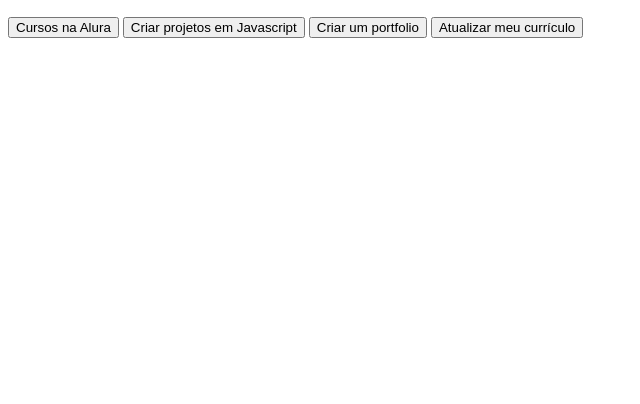
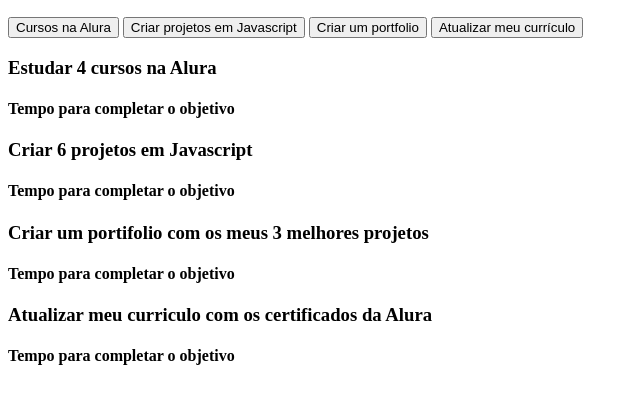
Before and after one commit to michele098/site, a plain HTML site: page index.html in a window 1280 px wide. Shown: the part 50-454 px from the top of the page, without its empty margins (0-640 px from the left). Drawn offline with Linux system fonts and the light colour scheme.

Commit message:
Add files via upload

```diff
--- a/index.html
+++ b/index.html
@@ -6,7 +6,6 @@
     <title>Meus objetivos do ano</title>
     <link rel="stylesheet" href="style.css">
 </head>
-
 <body>
     <section class="conteudo-principal">
         <h2 class="titulo-principal">Meus Objetivos do ano<span>_</span></h2>
@@ -16,6 +15,38 @@
             <button class="botao">Criar um portfolio</button>
             <button class="botao">Atualizar meu currículo</button>
         </div>
+        <div class="abas-textos">
+             <div class="aba-conteudo">
+                    <h3 class="aba-conteudo-titulo-principal">Estudar 4 cursos na Alura</h3>
+                    <h4 class="aba-conteudo-titulo-secundario">Tempo para completar o objetivo</h4>
+                </div>
+                <div class="abas-textos">
+                        <h3 class="aba-conteudo-titulo-principal">Criar 6 projetos em Javascript</h3>
+                        <h4 class="aba-conteudo-titulo-secundario">Tempo para completar o objetivo</h4>
+                    </div>
+                </div>
+                <div class="abas-textos">
+                    <div class="aba-conteudo">
+                        <h3 class="aba-conteudo-titulo-principal">Criar um portifolio com os meus 3 melhores projetos </h3>
+                        <h4 class="aba-conteudo-titulo-secundario">Tempo para completar o objetivo</h4>
+                    </div>
+                    <div class="abas-textos">
+                        <div class="aba-conteudo">
+                            <h3 class="aba-conteudo-titulo-principal">Atualizar meu curriculo com os certificados da Alura</h3>
+                            <h4 class="aba-conteudo-titulo-secundario">Tempo para completar o objetivo</h4>
+                        </div>
+                    </div>
+
+                </div>
+
+
+            </div>
+
+
+
+
+
+
     </section>
     <script scr="main.js"></script>
 
```
Also changed, not shown: manin.js (+13 -1 lines).
